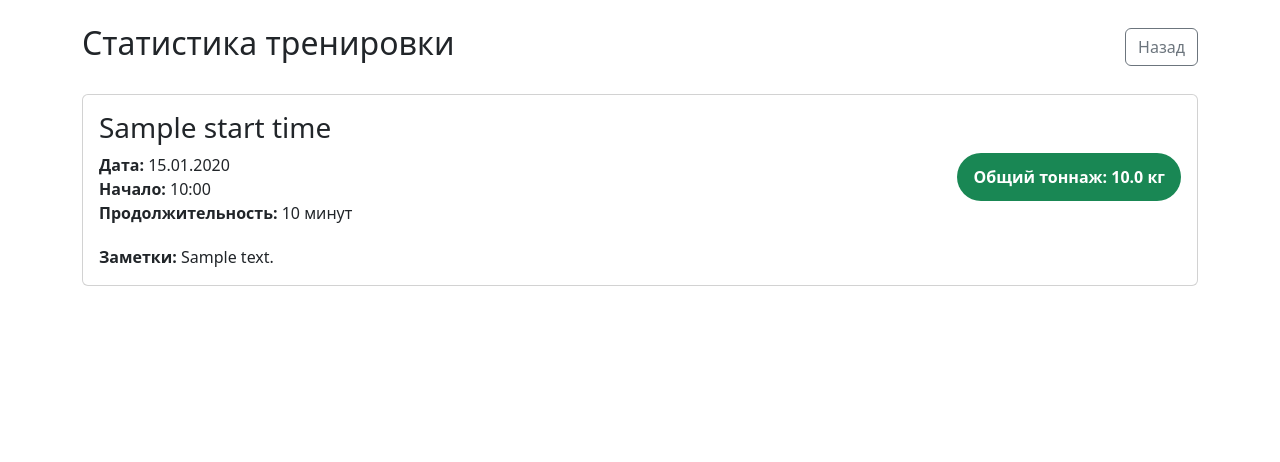
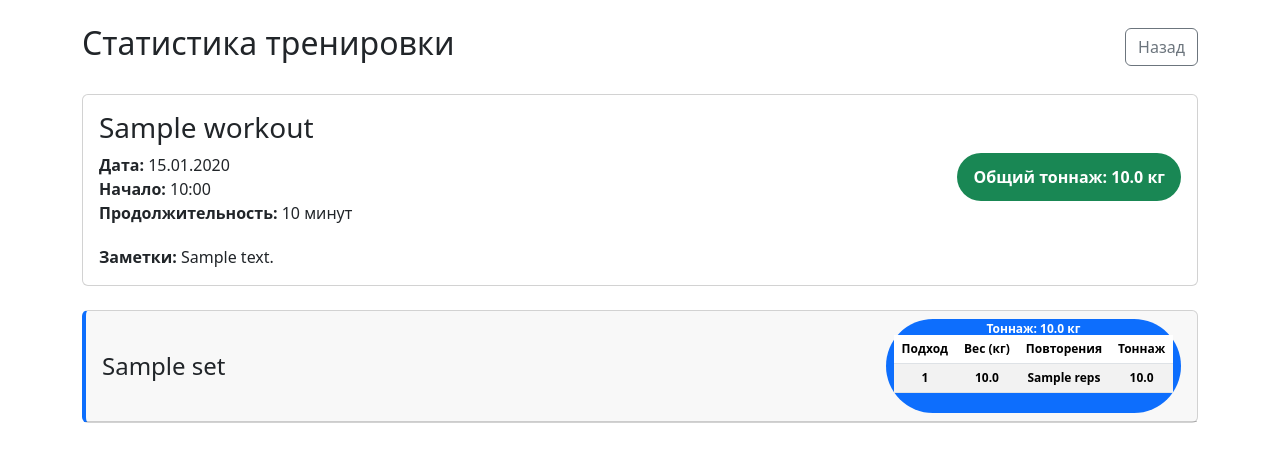
Before and after one commit to BigmasterSavage/gym_diary, a Flask app: page /workout_stats/1 in a window 1280 px wide. Shown: the top 462 px of the page. Run offline with Flask 3, Linux system fonts and the light colour scheme; the visitor is signed in with stand-in values (Sample User, id 1); a database or web service that is not in the repository returns one stand-in record (values such as "Sample title"); some libraries are stand-ins or nearby versions.

Commit message:
Исправление ошибок

```diff
--- a/app.py
+++ b/app.py
@@ -334,20 +334,18 @@ def workout_stats(workout_id):
 
     with get_db_connection() as conn:
         with conn.cursor(cursor_factory=DictCursor) as cur:
-            # General info
+            # Получаем информацию о тренировке
             cur.execute("""
-                SELECT *,
-                EXTRACT(EPOCH FROM (start_time + (duration_minutes * INTERVAL '1 minute') - start_time))/60 AS calculated_duration
-                FROM workouts
+                SELECT * FROM workouts
                 WHERE id = %s AND user_id = %s
             """, (workout_id, session['user_id']))
-            workout=cur.fetchone()
+            workout = cur.fetchone()
 
-            if not workout_id:
+            if not workout:
                 flash("Тренировка не найдена")
-                return redirect(url_for('mytrainings'))
+                return redirect(url_for('my_training'))
 
-            # Получаем все упражнения и подходы для этой тренировки
+            # Получаем все упражнения и подходы
             cur.execute("""
                 SELECT
                     e.id AS exercise_id,
@@ -364,7 +362,7 @@ def workout_stats(workout_id):
             """, (workout_id,))
             sets = cur.fetchall()
 
-            # Группируем по упражнениям и считаем общий тоннаж
+            # Группируем по упражнениям
             exercises = {}
             exercise_order = []
             total_tonnage = 0
@@ -389,8 +387,8 @@ def workout_stats(workout_id):
 
     return render_template('workout_stats.html',
                            workout=workout,
-                           sets=sets,
                            exercises=exercises,
+                           exercise_order=exercise_order,
                            total_tonnage=total_tonnage)
 
 
--- a/templates/workout_stats.html
+++ b/templates/workout_stats.html
@@ -56,11 +56,11 @@
         {% for exercise_id in exercise_order %}
         {% set exercise = exercises[exercise_id] %}
         <div class="card exercise-card">
-            <div class="card-header">
-                <h4>{{ exercise.name }}</h4>
-            </div>
-            <div class="card-body">
-                <table class="table">
+            <div class="card-header d-flex justify-content-between align-items-center">
+                <h4 class="mb-0">{{ exercise.name }}</h4>
+                <span class="badge bg-primary rounded-pill">
+                    Тоннаж: {{ "%.1f"|format(exercise.total_tonnage) }} кг
+                <table class="table table-striped">
                     <thead>
                         <tr>
                             <th>Подход</th>
```
